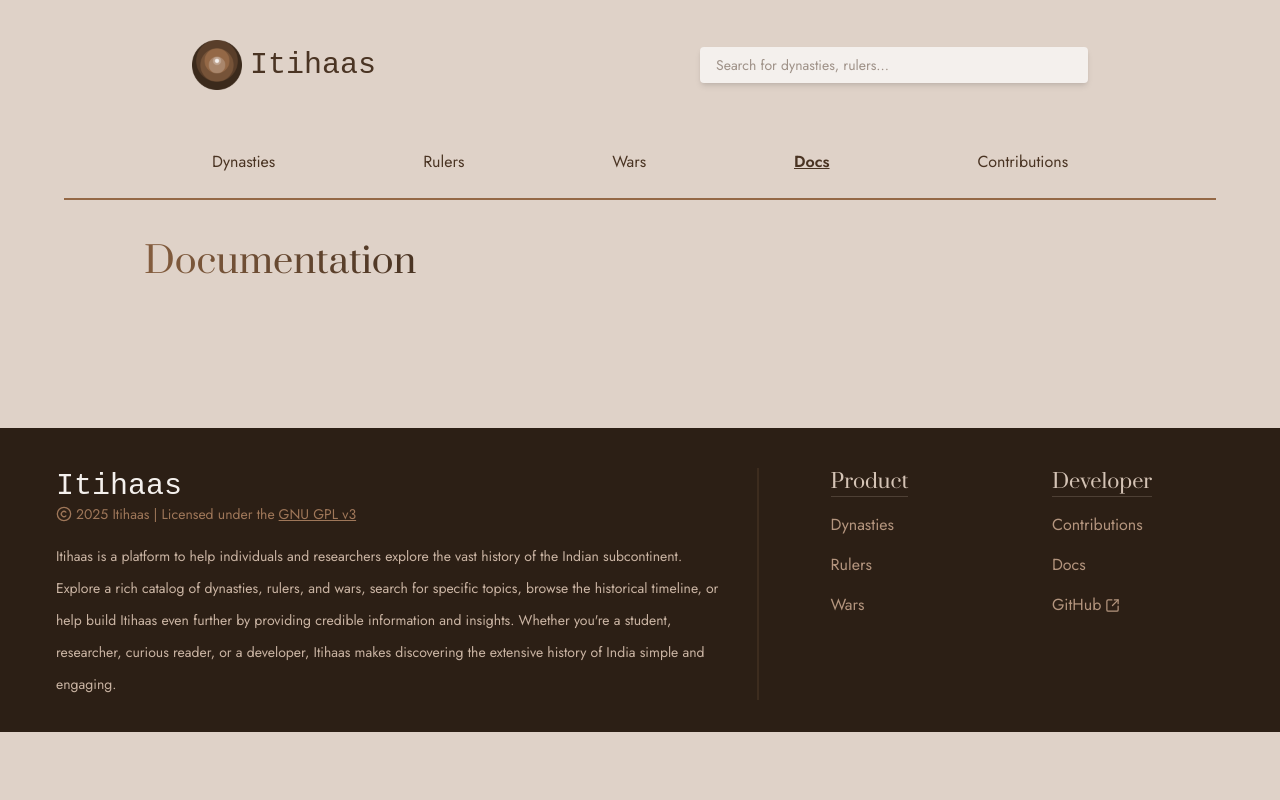
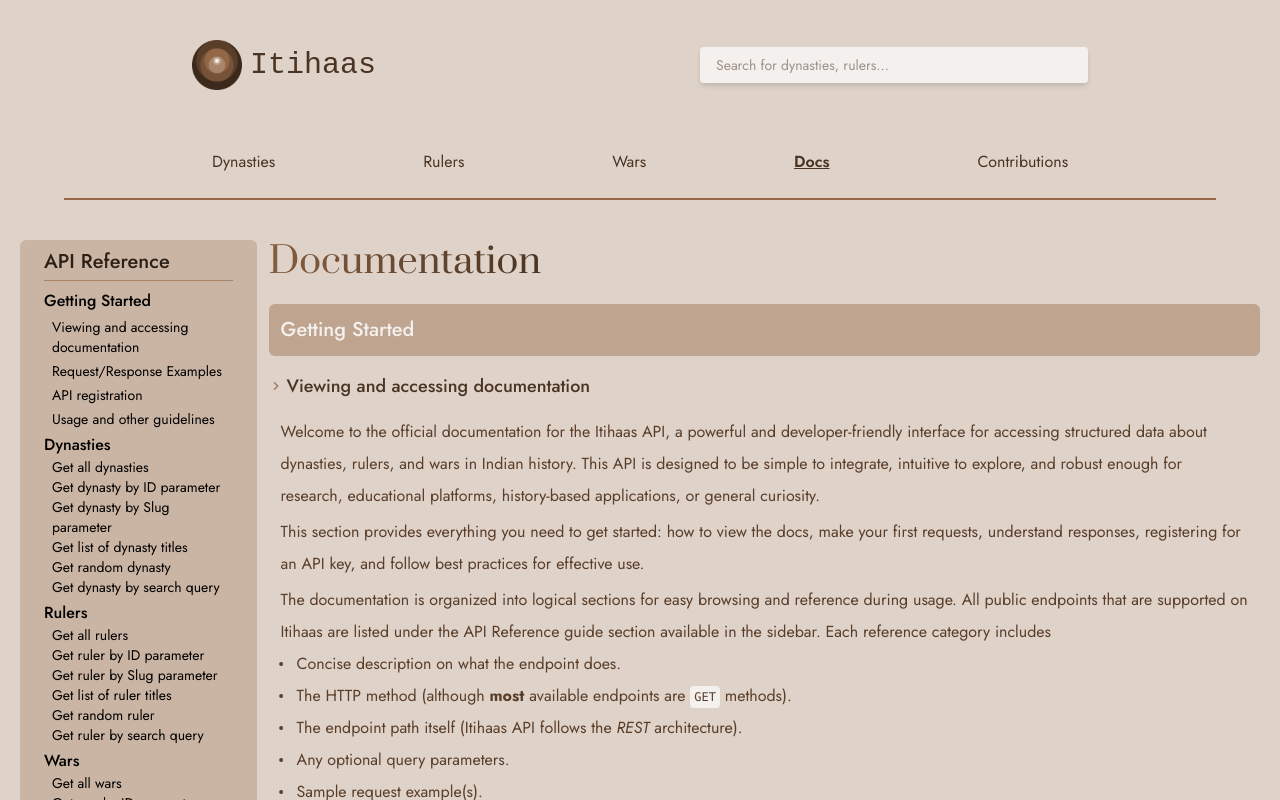
Before and after one commit to sunillshastry/itihaas-client, a React (Vite) app: page /docs in a window 1280 px wide. Shown: the top 800 px of the page. Built offline with nearby package versions, Linux system fonts and the light colour scheme; a web font is replaced by a local one.

Commit message:
Include MDX components in Docs page component

```diff
--- a/src/pages/Docs.tsx
+++ b/src/pages/Docs.tsx
@@ -2,6 +2,13 @@ import Footer from '@/components/elements/Footer';
 import MainContainer from '@/components/elements/MainContainer';
 import Navbar from '@/components/elements/Navbar';
 import PrimaryHeader from '@/components/elements/PrimaryHeader';
+import { MDXProvider } from '@mdx-js/react';
+import Sidebar from '@/components/documentation/Sidebar';
+import MDXTitle from '@/docs/title.mdx';
+import MDXSubTitle from '@/docs/sub-title.mdx';
+import MDXGettingStartedFirst from '@/docs/getting-started/first.mdx';
+import { mdxComponents } from '@/mdx/config';
+import HashContainer from '@/components/elements/HashContainer';
 
 /**
  * Main React.JSX page component for /docs: Documentation page
@@ -12,9 +19,36 @@ function Docs() {
 	return (
 		<>
 			<Navbar />
-			<MainContainer>
-				<PrimaryHeader>Documentation</PrimaryHeader>
-			</MainContainer>
+			<MDXProvider>
+				<MainContainer className="relative mx-0 flex px-5">
+					<Sidebar />
+
+					<div className="ml-3 w-full">
+						<PrimaryHeader>Documentation</PrimaryHeader>
+
+						{/* Getting Started  */}
+						<div className="mt-5">
+							<HashContainer id="getting-started">
+								<MDXTitle
+									components={mdxComponents}
+									id="getting-started"
+									name="Getting Started"
+								/>
+							</HashContainer>
+
+							<HashContainer id="viewing-and-accessing-documentation">
+								<MDXSubTitle
+									components={mdxComponents}
+									id="viewing-and-accessing-documentation"
+									name="Viewing and accessing documentation"
+								/>
+							</HashContainer>
+
+							<MDXGettingStartedFirst components={mdxComponents} />
+						</div>
+					</div>
+				</MainContainer>
+			</MDXProvider>
 			<Footer className="mt-36" />
 		</>
 	);
```
